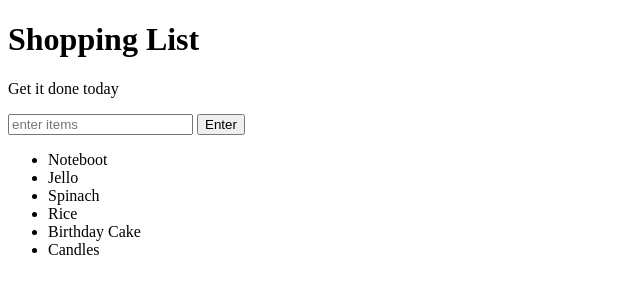
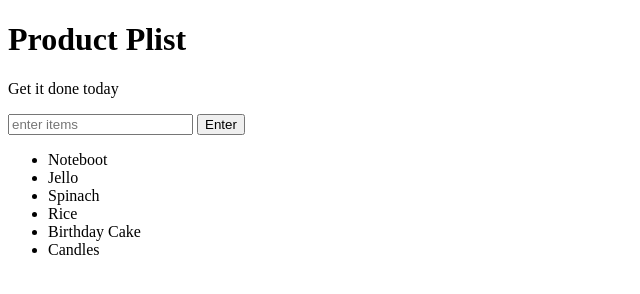
Before and after one commit to stephenmentor/background-generator, a plain HTML site: page index.html in a window 1280 px wide. Shown: the whole page, without its empty margins (0-640 px from the left). Drawn offline with Linux system fonts and the light colour scheme.

Commit message:
made change to product title

```diff
--- a/index.html
+++ b/index.html
@@ -5,7 +5,7 @@
 	<link rel="stylesheet" type="text/css" href="style.css">
 </head>
 <body>
-	<h1>Shopping List</h1>
+	<h1>Product Plist</h1>
 	<p id="first">Get it done today</p>
 	<input id="user_input" type="text" placeholder="enter items">
 	<button class="enter">Enter</button>
```
